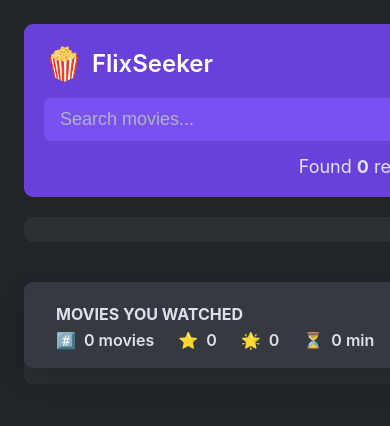
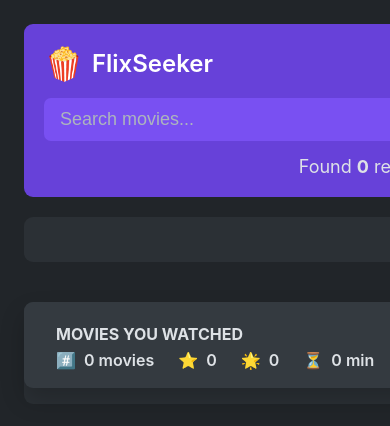
Before and after one commit to Dago04/FlixSeeker, a React (Create React App) app: page / in a window 390 px wide. Shown: the top 426 px of the page. Built offline with nearby package versions, Linux system fonts and the light colour scheme.

Commit message:
adding min-heigth to box class

```diff
--- a/src/index.css
+++ b/src/index.css
@@ -367,6 +367,6 @@ body {
     gap: 4rem;
   }
   .box {
-    min-height: 2.5rem;
+    min-height: 4.5rem;
   }
 }
```
